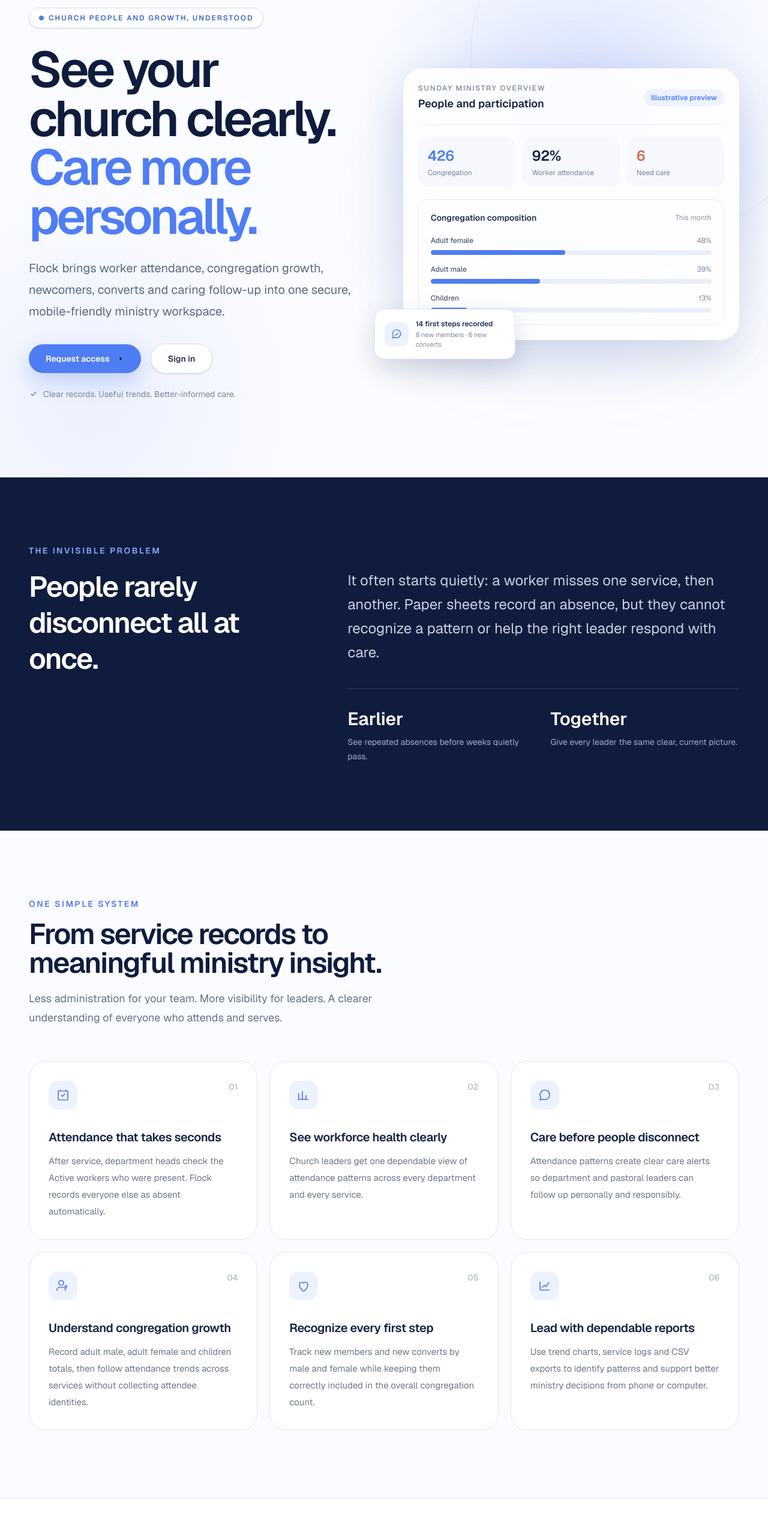
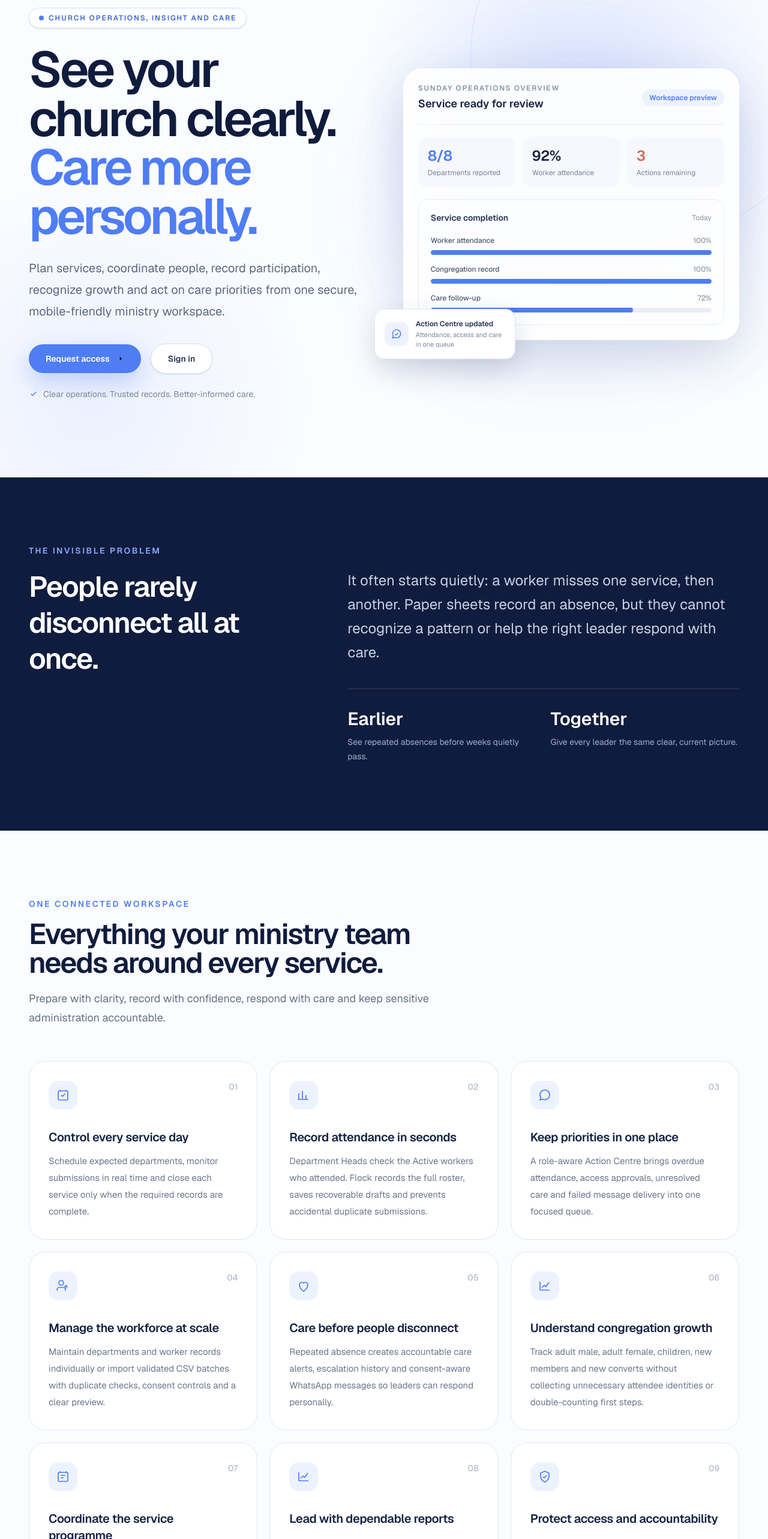
Before and after one commit to FrabalAnalytics/flock-church-workforce, a Next.js app: page / in a window 1280 px wide. Shown: the part 180-2746 px from the top of the page at 60% size. Built offline with nearby package versions, Linux system fonts and the light colour scheme.

Commit message:
Refresh homepage for complete ministry workflow

```diff
--- a/app/page.tsx
+++ b/app/page.tsx
@@ -1,12 +1,19 @@
+import type { Metadata } from "next";
 import Link from "next/link";
 import { FlockBrand } from "@/components/flock-brand";
+
+export const metadata: Metadata = {
+  title: { absolute: "Flock — Church operations, attendance and ministry care" },
+  description:
+    "Plan services, manage church workers, record attendance, coordinate programmes, act on care alerts and govern access from one secure workspace.",
+};
 
 const features = [
   {
     number: "01",
-    title: "Attendance that takes seconds",
+    title: "Control every service day",
     description:
-      "After service, department heads check the Active workers who were present. Flock records everyone else as absent automatically.",
+      "Schedule expected departments, monitor submissions in real time and close each service only when the required records are complete.",
     icon: (
       <svg viewBox="0 0 24 24" aria-hidden="true">
         <path d="M9 11.75 11.1 14 15.5 9.5M7 3v3m10-3v3M5.5 5h13A1.5 1.5 0 0 1 20 6.5v12a1.5 1.5 0 0 1-1.5 1.5h-13A1.5 1.5 0 0 1 4 18.5v-12A1.5 1.5 0 0 1 5.5 5Z" />
@@ -15,9 +22,9 @@ const features = [
   },
   {
     number: "02",
-    title: "See workforce health clearly",
+    title: "Record attendance in seconds",
     description:
-      "Church leaders get one dependable view of attendance patterns across every department and every service.",
+      "Department Heads check the Active workers who attended. Flock records the full roster, saves recoverable drafts and prevents accidental duplicate submissions.",
     icon: (
       <svg viewBox="0 0 24 24" aria-hidden="true">
         <path d="M4 19V9m6 10V5m6 14v-7m4 7H2" />
@@ -26,9 +33,9 @@ const features = [
   },
   {
     number: "03",
-    title: "Care before people disconnect",
+    title: "Keep priorities in one place",
     description:
-      "Attendance patterns create clear care alerts so department and pastoral leaders can follow up personally and responsibly.",
+      "A role-aware Action Centre brings overdue attendance, access approvals, unresolved care and failed message delivery into one focused queue.",
     icon: (
       <svg viewBox="0 0 24 24" aria-hidden="true">
         <path d="M20 11.5a8 8 0 0 1-11.7 7.1L4 20l1.4-4.1A8 8 0 1 1 20 11.5Z" />
@@ -38,9 +45,9 @@ const features = [
   },
   {
     number: "04",
-    title: "Understand congregation growth",
+    title: "Manage the workforce at scale",
     description:
-      "Record adult male, adult female and children totals, then follow attendance trends across services without collecting attendee identities.",
+      "Maintain departments and worker records individually or import validated CSV batches with duplicate checks, consent controls and a clear preview.",
     icon: (
       <svg viewBox="0 0 24 24" aria-hidden="true">
         <path d="M16 20v-1.5a4 4 0 0 0-4-4H6a4 4 0 0 0-4 4V20m7-9a4 4 0 1 0 0-8 4 4 0 0 0 0 8Zm8-1v6m3-3h-6" />
@@ -49,9 +56,9 @@ const features = [
   },
   {
     number: "05",
-    title: "Recognize every first step",
+    title: "Care before people disconnect",
     description:
-      "Track new members and new converts by male and female while keeping them correctly included in the overall congregation count.",
+      "Repeated absence creates accountable care alerts, escalation history and consent-aware WhatsApp messages so leaders can respond personally.",
     icon: (
       <svg viewBox="0 0 24 24" aria-hidden="true">
         <path d="M12 21s-7-4.35-7-11a4 4 0 0 1 7-2.6A4 4 0 0 1 19 10c0 6.65-7 11-7 11Z" />
@@ -60,22 +67,83 @@ const features = [
   },
   {
     number: "06",
-    title: "Lead with dependable reports",
+    title: "Understand congregation growth",
     description:
-      "Use trend charts, service logs and CSV exports to identify patterns and support better ministry decisions from phone or computer.",
+      "Track adult male, adult female, children, new members and new converts without collecting unnecessary attendee identities or double-counting first steps.",
     icon: (
       <svg viewBox="0 0 24 24" aria-hidden="true">
         <path d="M4 19V5m0 14h16M7 15l4-4 3 2 5-7" />
       </svg>
     ),
   },
+  {
+    number: "07",
+    title: "Coordinate the service programme",
+    description:
+      "Keep a consistent minister directory, build reusable programme schedules, publish the final order and share or print it for the service team.",
+    icon: (
+      <svg viewBox="0 0 24 24" aria-hidden="true">
+        <path d="M7 3v3m10-3v3M5.5 5h13A1.5 1.5 0 0 1 20 6.5v12a1.5 1.5 0 0 1-1.5 1.5h-13A1.5 1.5 0 0 1 4 18.5v-12A1.5 1.5 0 0 1 5.5 5Zm2.5 5h8m-8 4h5" />
+      </svg>
+    ),
+  },
+  {
+    number: "08",
+    title: "Lead with dependable reports",
+    description:
+      "Use trend charts, service logs, filters and CSV exports to compare participation across dates, services and departments from phone or computer.",
+    icon: (
+      <svg viewBox="0 0 24 24" aria-hidden="true">
+        <path d="M4 19V5m0 14h16M7 15l4-4 3 2 5-7" />
+      </svg>
+    ),
+  },
+  {
+    number: "09",
+    title: "Protect access and accountability",
+    description:
+      "Invite approved leaders securely, assign role-based access, review sensitive changes in the audit trail and safely remove managed accounts when needed.",
+    icon: (
+      <svg viewBox="0 0 24 24" aria-hidden="true">
+        <path d="M12 3 5 6v5c0 4.6 2.9 8.1 7 10 4.1-1.9 7-5.4 7-10V6l-7-3Zm-3 9 2 2 4-4" />
+      </svg>
+    ),
+  },
 ];
 
 const steps = [
-  ["Department heads record workers", "After service, each head checks the Active workers who were present. Flock records the complete department result."],
-  ["The super admin records congregation", "Overall attendance is captured by adult male, adult female and children, with new members and converts identified as subsets."],
-  ["Leaders see the whole picture", "Role-based dashboards reveal attendance trends, department performance, newcomers and people who may need care."],
-  ["Care follows insight", "Opted-in messages and leadership alerts help the church respond to repeated absence with timely, human care."],
+  ["Invite and organize the team", "The Super Admin securely invites leaders, assigns roles and departments, imports workers and maintains the minister directory."],
+  ["Prepare the service", "Create the service day, select the departments expected to report and publish a clear programme for everyone serving."],
+  ["Capture participation", "Department Heads record worker attendance from their phones while the Super Admin records aggregate congregation and first-step totals."],
+  ["Review one trusted picture", "Dashboards, service logs and exports bring workforce participation, congregation growth and ministry operations together."],
+  ["Act and remain accountable", "The Action Centre routes outstanding work, care alerts guide follow-up and the audit history preserves sensitive changes."],
+];
+
+const operatingPillars = [
+  {
+    phase: "Prepare",
+    title: "Set the service up clearly",
+    description: "Organize departments, workers, ministers, expected attendance and the published programme before the service begins.",
+    items: ["Department and worker directory", "Service-day expectations", "Minister and programme planning"],
+  },
+  {
+    phase: "Record",
+    title: "Capture complete records",
+    description: "Use phone-friendly rosters and protected correction workflows to preserve an accurate account of everyone who served and attended.",
+    items: ["Recoverable attendance drafts", "Congregation and first steps", "Safe record corrections"],
+  },
+  {
+    phase: "Respond",
+    title: "Turn patterns into care",
+    description: "Bring the work that needs attention forward and help the right leader respond without losing the human story behind the numbers.",
+    items: ["Role-aware Action Centre", "Absence escalation history", "Opt-in WhatsApp delivery"],
+  },
+  {
+    phase: "Govern",
+    title: "Keep access accountable",
+    description: "Control who can see and change each area while retaining a reliable history of sensitive administrative activity.",
+    items: ["Secure account invitations", "Role and department access", "Audit history and account removal"],
+  },
 ];
 
 function Arrow() {
@@ -97,13 +165,16 @@ export default function Home() {
 
           <nav
             aria-label="Main navigation"
-            className="hidden items-center gap-8 text-sm font-medium text-[#5e6880] md:flex"
+            className="hidden items-center gap-7 text-sm font-medium text-[#5e6880] lg:flex"
           >
             <a className="transition hover:text-[#4f7df3]" href="#why-flock">
               Why Flock
             </a>
             <a className="transition hover:text-[#4f7df3]" href="#features">
               Features
+            </a>
+            <a className="transition hover:text-[#4f7df3]" href="#operations">
+              Full workflow
             </a>
             <a className="transition hover:text-[#4f7df3]" href="#insights">
               Insights
@@ -128,11 +199,12 @@ export default function Home() {
             </Link>
           </div>
         </div>
-        <nav aria-label="Mobile main navigation" className="border-t border-[#e8edf8] px-4 py-2 md:hidden">
+        <nav aria-label="Mobile main navigation" className="border-t border-[#e8edf8] px-4 py-2 lg:hidden">
           <div className="mx-auto flex max-w-7xl gap-2 overflow-x-auto overscroll-x-contain pb-0.5 [scrollbar-width:none] [&::-webkit-scrollbar]:hidden">
             {[
               ["Why Flock", "#why-flock"],
               ["Features", "#features"],
+              ["Full workflow", "#operations"],
               ["Insights", "#insights"],
               ["How it works", "#how-it-works"],
             ].map(([label, href]) => (
@@ -155,15 +227,15 @@ export default function Home() {
           <div className="max-w-3xl">
             <div className="mb-7 inline-flex items-center gap-2 rounded-full border border-[#d9e3ff] bg-white px-4 py-2 text-xs font-semibold uppercase tracking-[0.16em] text-[#3f67ce] shadow-sm">
               <span className="h-2 w-2 rounded-full bg-[#4f7df3]" />
-              Church people and growth, understood
+              Church operations, insight and care
             </div>
             <h1 className="max-w-3xl text-balance text-[3.35rem] font-semibold leading-[0.98] tracking-[-0.055em] text-[#101c3d] sm:text-7xl lg:text-[5.2rem]">
               See your church clearly.
               <span className="block text-[#4f7df3]">Care more personally.</span>
           </h1>
             <p className="mt-7 max-w-xl text-lg leading-8 text-[#5e6880] sm:text-xl sm:leading-9">
-              Flock brings worker attendance, congregation growth, newcomers,
-              converts and caring follow-up into one secure, mobile-friendly
+              Plan services, coordinate people, record participation, recognize
+              growth and act on care priorities from one secure, mobile-friendly
               ministry workspace.
             </p>
             <div className="mt-9 flex flex-wrap items-center gap-4">
@@ -187,7 +259,7 @@ export default function Home() {
               <svg viewBox="0 0 20 20" className="h-4 w-4 stroke-[#4f7df3]" fill="none" strokeWidth="1.8">
                 <path d="m4.5 10 3.25 3.25 7.75-7.5" />
               </svg>
-              Clear records. Useful trends. Better-informed care.
+              Clear operations. Trusted records. Better-informed care.
             </p>
           </div>
 
@@ -197,22 +269,22 @@ export default function Home() {
               <div className="flex items-center justify-between border-b border-[#e8edf8] pb-5">
                 <div>
                   <p className="text-xs font-semibold uppercase tracking-[0.14em] text-[#8993a8]">
-                    Sunday ministry overview
+                    Sunday operations overview
                   </p>
                   <p className="mt-1 text-lg font-semibold text-[#172344]">
-                    People and participation
+                    Service ready for review
                   </p>
                 </div>
                 <div className="rounded-full bg-[#edf2ff] px-3 py-1.5 text-xs font-semibold text-[#4f7df3]">
-                  Illustrative preview
+                  Workspace preview
                 </div>
               </div>
 
               <div className="grid gap-3 py-5 sm:grid-cols-3">
                 {[
-                  ["426", "Congregation", "text-[#4f7df3]"],
+                  ["8/8", "Departments reported", "text-[#4f7df3]"],
                   ["92%", "Worker attendance", "text-[#172344]"],
-                  ["6", "Need care", "text-[#d26a4d]"],
+                  ["3", "Actions remaining", "text-[#d26a4d]"],
                 ].map(([value, label, color]) => (
                   <div key={label} className="rounded-2xl bg-[#f6f8fd] p-4">
                     <p className={`text-2xl font-semibold tracking-tight ${color}`}>
@@ -226,15 +298,15 @@ export default function Home() {
               <div className="rounded-2xl border border-[#e6ebf7] p-4 sm:p-5">
                 <div className="flex items-center justify-between">
                   <p className="text-sm font-semibold text-[#253252]">
-                    Congregation composition
+                    Service completion
                   </p>
-                  <p className="text-xs text-[#8a94a8]">This month</p>
+                  <p className="text-xs text-[#8a94a8]">Today</p>
                 </div>
                 <div className="mt-5 space-y-4">
                   {[
-                    ["Adult female", "48%", "48%"],
-                    ["Adult male", "39%", "39%"],
-                    ["Children", "13%", "13%"],
+                    ["Worker attendance", "100%", "100%"],
+                    ["Congregation record", "100%", "100%"],
+                    ["Care follow-up", "72%", "72%"],
                   ].map(([name, value, width]) => (
                     <div key={name}>
                       <div className="mb-2 flex justify-between text-xs">
@@ -262,10 +334,10 @@ export default function Home() {
               </div>
               <div>
                 <p className="text-xs font-semibold text-[#253252]">
-                  14 first steps recorded
+                  Action Centre updated
                 </p>
                 <p className="mt-0.5 text-[11px] leading-4 text-[#7e889d]">
-                  8 new members · 6 new converts
+                  Attendance, access and care in one queue
                 </p>
               </div>
             </div>
@@ -311,14 +383,14 @@ export default function Home() {
         <div className="mx-auto max-w-7xl">
           <div className="max-w-2xl">
             <p className="text-sm font-semibold uppercase tracking-[0.18em] text-[#4f7df3]">
-              One simple system
+              One connected workspace
             </p>
             <h2 className="mt-4 text-4xl font-semibold tracking-[-0.04em] text-[#101c3d] sm:text-5xl">
-              From service records to meaningful ministry insight.
+              Everything your ministry team needs around every service.
             </h2>
             <p className="mt-5 text-lg leading-8 text-[#667188]">
-              Less administration for your team. More visibility for leaders.
-              A clearer understanding of everyone who attends and serves.
+              Prepare with clarity, record with confidence, respond with care
+              and keep sensitive administration accountable.
             </p>
           </div>
 
@@ -351,12 +423,55 @@ export default function Home() {
         </div>
       </section>
 
+      <section id="operations" className="border-y border-[#e4e9f5] bg-[#101c3d] px-5 py-20 text-white sm:px-8 sm:py-28 lg:px-12">
+        <div className="mx-auto max-w-7xl">
+          <div className="grid gap-8 lg:grid-cols-[0.8fr_1.2fr] lg:items-end">
+            <div>
+              <p className="text-sm font-semibold uppercase tracking-[0.18em] text-[#89a8ff]">
+                The complete service lifecycle
+              </p>
+              <h2 className="mt-4 text-4xl font-semibold tracking-[-0.04em] sm:text-5xl">
+                One flow from preparation to accountable care.
+              </h2>
+            </div>
+            <p className="max-w-2xl text-lg leading-8 text-[#b9c5df] lg:ml-auto">
+              Flock connects work that is often split between spreadsheets,
+              paper registers, messaging apps and individual memory. Each role
+              sees the right next step without losing the wider church picture.
+            </p>
+          </div>
+
+          <div className="mt-14 grid gap-4 md:grid-cols-2 xl:grid-cols-4">
+            {operatingPillars.map((pillar, index) => (
+              <article key={pillar.phase} className="rounded-[1.75rem] border border-white/12 bg-white/[0.06] p-6 backdrop-blur sm:p-7">
+                <div className="flex items-center justify-between gap-4">
+                  <span className="rounded-full bg-[#4f7df3] px-3 py-1.5 text-xs font-semibold uppercase tracking-[0.13em] text-white">
+                    {pillar.phase}
+                  </span>
+                  <span className="text-sm font-medium text-white/35">0{index + 1}</span>
+                </div>
+                <h3 className="mt-7 text-xl font-semibold tracking-[-0.02em]">{pillar.title}</h3>
+                <p className="mt-3 text-sm leading-6 text-[#aebbd6]">{pillar.description}</p>
+                <ul className="mt-6 space-y-3 border-t border-white/10 pt-5">
+                  {pillar.items.map((item) => (
+                    <li key={item} className="flex gap-2.5 text-xs leading-5 text-[#d5def1]">
+                      <span className="mt-1.5 h-1.5 w-1.5 shrink-0 rounded-full bg-[#89a8ff]" aria-hidden="true" />
+                      {item}
+                    </li>
+                  ))}
+                </ul>
+              </article>
+            ))}
+          </div>
+        </div>
+      </section>
+
       <section id="insights" className="border-y border-[#e4e9f5] bg-white px-5 py-20 sm:px-8 sm:py-28 lg:px-12">
         <div className="mx-auto grid max-w-7xl items-center gap-12 lg:grid-cols-[0.9fr_1.1fr] lg:gap-20">
           <div>
             <p className="text-sm font-semibold uppercase tracking-[0.18em] text-[#4f7df3]">More than a headcount</p>
             <h2 className="mt-4 text-4xl font-semibold tracking-[-0.04em] text-[#101c3d] sm:text-5xl">See participation, growth and care in context.</h2>
-            <p className="mt-5 text-lg leading-8 text-[#667188]">Flock keeps overall congregation attendance accurate while separately showing new members and new converts. Leaders can recognize growth patterns without double-counting people or collecting unnecessary personal data.</p>
+            <p className="mt-5 text-lg leading-8 text-[#667188]">Flock keeps congregation attendance accurate while separately showing new members and new converts. Leaders can connect those trends with workforce participation and care priorities without collecting unnecessary personal data.</p>
             <div className="mt-8 grid gap-3 sm:grid-cols-2">
               {["Male, female and children breakdown", "New members and converts by gender", "Service-by-service trend charts", "Exportable leadership reports"].map((item) => <div key={item} className="flex items-center gap-3 rounded-2xl border border-[#e2e8f5] bg-[#f8faff] px-4 py-3 text-sm font-medium text-[#42506d]"><span className="flex h-6 w-6 shrink-0 items-center justify-center rounded-full bg-[#e8efff] text-[#4f7df3]">✓</span>{item}</div>)}
             </div>
@@ -381,7 +496,7 @@ export default function Home() {
                 How it works
               </p>
               <h2 className="mt-4 text-3xl font-semibold tracking-[-0.035em] text-[#101c3d] sm:text-4xl">
-                A natural part of every service.
+                A clear rhythm before, during and after every service.
               </h2>
             </div>
             <ol className="space-y-8">
@@ -412,10 +527,10 @@ export default function Home() {
           <div className="absolute -bottom-40 -right-20 h-80 w-80 rounded-full border border-white/15" />
           <div className="relative mx-auto max-w-2xl">
             <p className="text-sm font-semibold uppercase tracking-[0.18em] text-white/75">
-              Stronger teams start with seeing clearly
+              Stronger ministry starts with shared clarity
             </p>
             <h2 className="mt-5 text-4xl font-semibold leading-tight tracking-[-0.04em] sm:text-5xl">
-              Turn every service into clearer insight and better care.
+              Bring service operations, trusted insight and personal care together.
             </h2>
             <div className="mt-9 flex flex-wrap justify-center gap-3">
               <Link
@@ -444,12 +559,13 @@ export default function Home() {
             <div>
               <FlockBrand compact />
               <p className="mt-1 max-w-xs text-sm leading-6 text-[#7a8499]">
-                Helping churches understand attendance, recognize growth and care well for people.
+                Helping churches prepare services, understand participation, recognize growth and care well for people.
               </p>
             </div>
             <nav aria-label="Footer navigation" className="flex flex-wrap gap-x-7 gap-y-3 text-sm font-medium text-[#68738a]">
               <a className="hover:text-[#4f7df3]" href="#why-flock">Why Flock</a>
               <a className="hover:text-[#4f7df3]" href="#features">Features</a>
+              <a className="hover:text-[#4f7df3]" href="#operations">Full workflow</a>
               <a className="hover:text-[#4f7df3]" href="#insights">Insights</a>
               <a className="hover:text-[#4f7df3]" href="#how-it-works">How it works</a>
               <Link className="hover:text-[#4f7df3]" href="/privacy">Privacy</Link>
@@ -457,7 +573,7 @@ export default function Home() {
           </div>
           <div className="mt-10 flex flex-col gap-3 border-t border-[#e7ebf4] pt-6 text-xs text-[#9099ac] sm:flex-row sm:items-center sm:justify-between">
             <p>© {new Date().getFullYear()} Flock. All rights reserved.</p>
-            <p>Church insight, participation and care in one place.</p>
+            <p>Church operations, participation and care in one place.</p>
           </div>
         </div>
       </footer>
```
